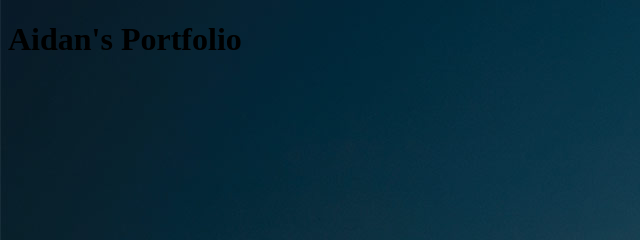
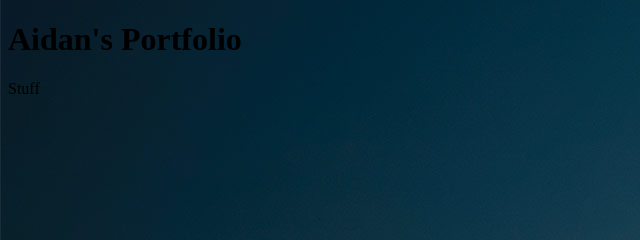
Before and after one commit to AidanPelle/AidanPelle.github.io, a plain HTML site: page index.html in a window 1280 px wide. Shown: the top 240 px of the page, 0-640 px from the left. Drawn offline with Linux system fonts and the light colour scheme.

Commit message:
#Updating index.html

```diff
--- a/index.html
+++ b/index.html
@@ -12,7 +12,9 @@
             Aidan's Portfolio
         </h1>
         <div>
-
+            <p>
+                Stuff
+            </p>
         </div>
 
     </body>
```
